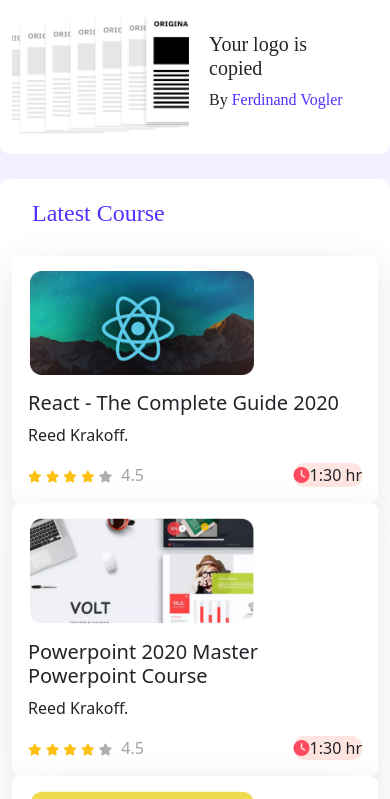
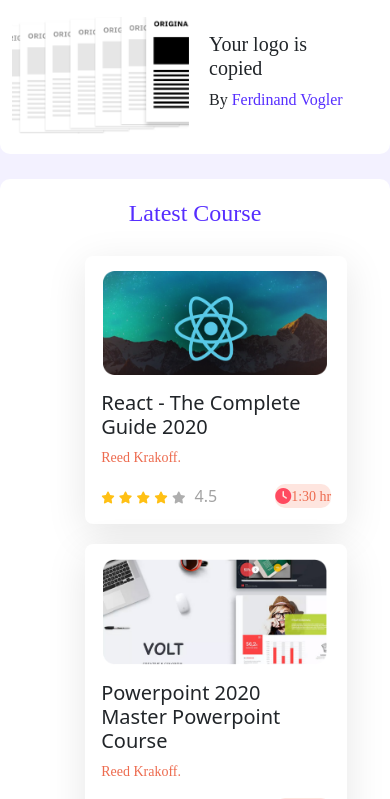
Before and after one commit to Farhan-Hasan-Nilok/Leader-Website, a plain HTML site: page index.html in a window 390 px wide. Shown: the part 1201-2000 px from the top of the page. Drawn offline with nearby package versions, Linux system fonts and the light colour scheme.

Commit message:
Responsive

```diff
--- a/index.html
+++ b/index.html
@@ -55,7 +55,7 @@
     <main class="mx-auto bg-white">
         <h3 class="top-title">Top Player</h3>
         <section class="container-fluid">
-            <div class="row">
+            <div class="row leaders">
                 <div class="col-md-4 col-sm-6 player d-flex align-items-center ">
                     <img src="images/players/player-1.png" alt="">
                     <p class="player-name">John Smith</p>
@@ -160,7 +160,7 @@
                                 <div>
                                     <i class="fas fa-clock d-inline"></i>
                                 </div>
-                                <div>
+                                <div class="time">
                                     <p class=" mb-0">1:30 hr</p>
                                 </div>
                             </div>
@@ -187,7 +187,7 @@
                                     <div>
                                         <i class="fas fa-clock d-inline"></i>
                                     </div>
-                                    <div>
+                                    <div class="time">
                                         <p class=" mb-0">1:30 hr</p>
                                     </div>
                                 </div>
@@ -214,7 +214,7 @@
                                     <div>
                                         <i class="fas fa-clock d-inline"></i>
                                     </div>
-                                    <div>
+                                    <div class="time">
                                         <p class=" mb-0">1:30 hr</p>
                                     </div>
                                 </div>
@@ -224,6 +224,7 @@
                 </div>
 
     </footer>
+<p style="color: #A2A2A2; text-align: center; font-family: poppins; font-weight: 300; font-size: 14px;">Copyright © 2022 Farhan Hasan Nilok. All right reserved.</p>
 
     <script src="https://cdn.jsdelivr.net/npm/bootstrap@5.1.3/dist/js/bootstrap.bundle.min.js"
         integrity="sha384-ka7Sk0Gln4gmtz2MlQnikT1wXgYsOg+OMhuP+IlRH9sENBO0LRn5q+8nbTov4+1p"
--- a/style.css
+++ b/style.css
@@ -77,12 +77,28 @@ span{
 footer{
     max-width: 870px;
     border-radius: 10px;
+    margin-bottom: 20px;
+    height: 380px;
 }
 
+.card-text{
+    color: #ED6B4F;
+    font-family: poppins;
+    font-weight: 300;
+    font-size: 14px;
+}
 .card img{
     width: 224px;
     margin-top: 15px;
     margin-left: 18px;
+}
+
+.time{
+    color: #ED6B4F;
+    font-family: poppins;
+    font-size: 14px;
+    font-weight: 400;
+    margin-top: 2px;
 }
 
 .fa-star {
@@ -119,3 +135,30 @@ footer{
 .fa-clock{
     color: #FF4A60;
 }
+
+@media only screen and (max-width: 600px) {
+    .top-title{
+        text-align: center;
+    }
+
+    .leaders{
+        padding-left: 35%;
+
+    }
+
+    footer h3{
+        text-align: center;
+    }
+
+    footer{
+        height: 1000px;
+    }
+
+    .card{
+        width: 262px;
+        margin-bottom: 20px;
+        margin-left: 20%;
+    }
+
+
+}
```
